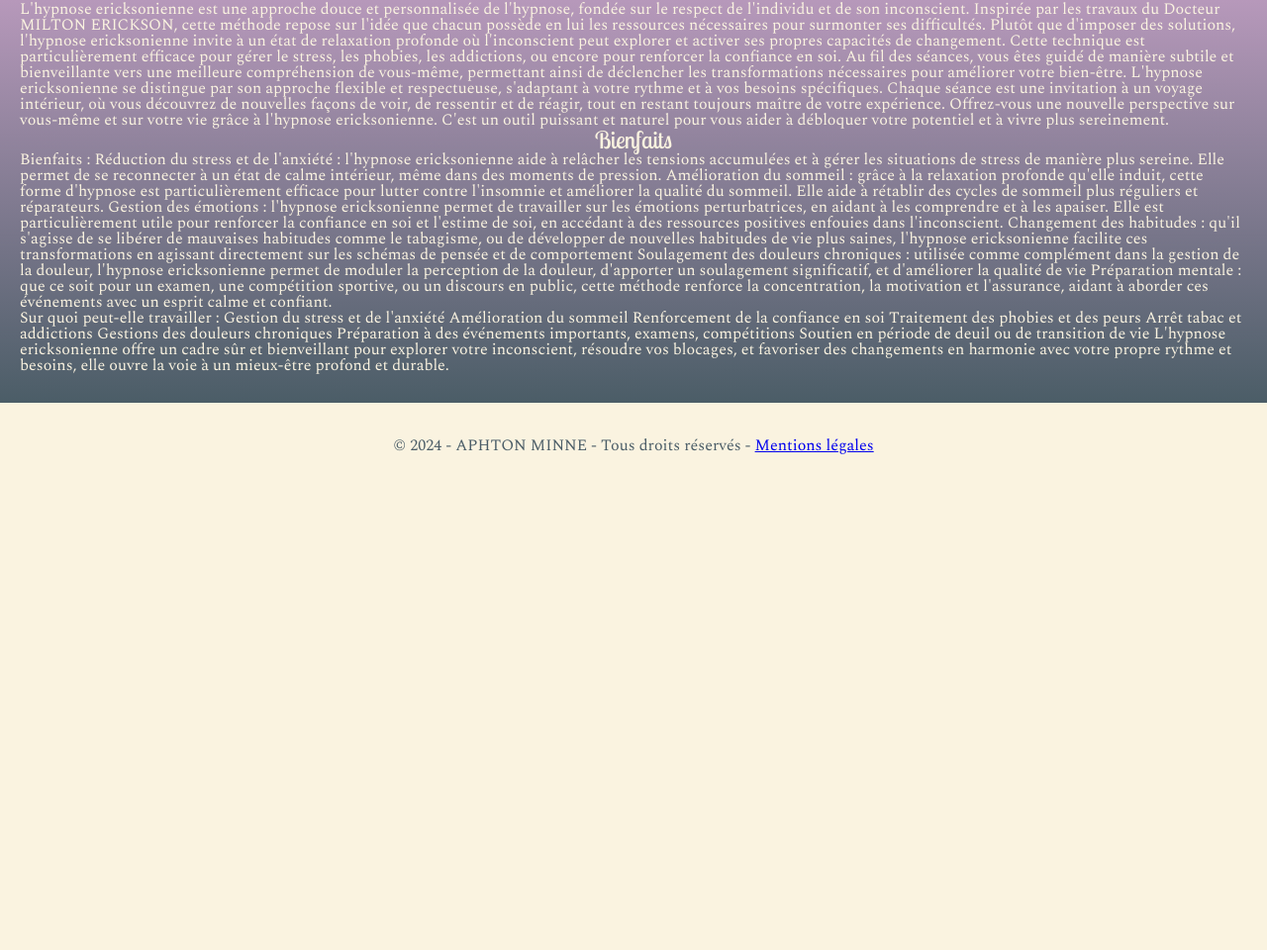
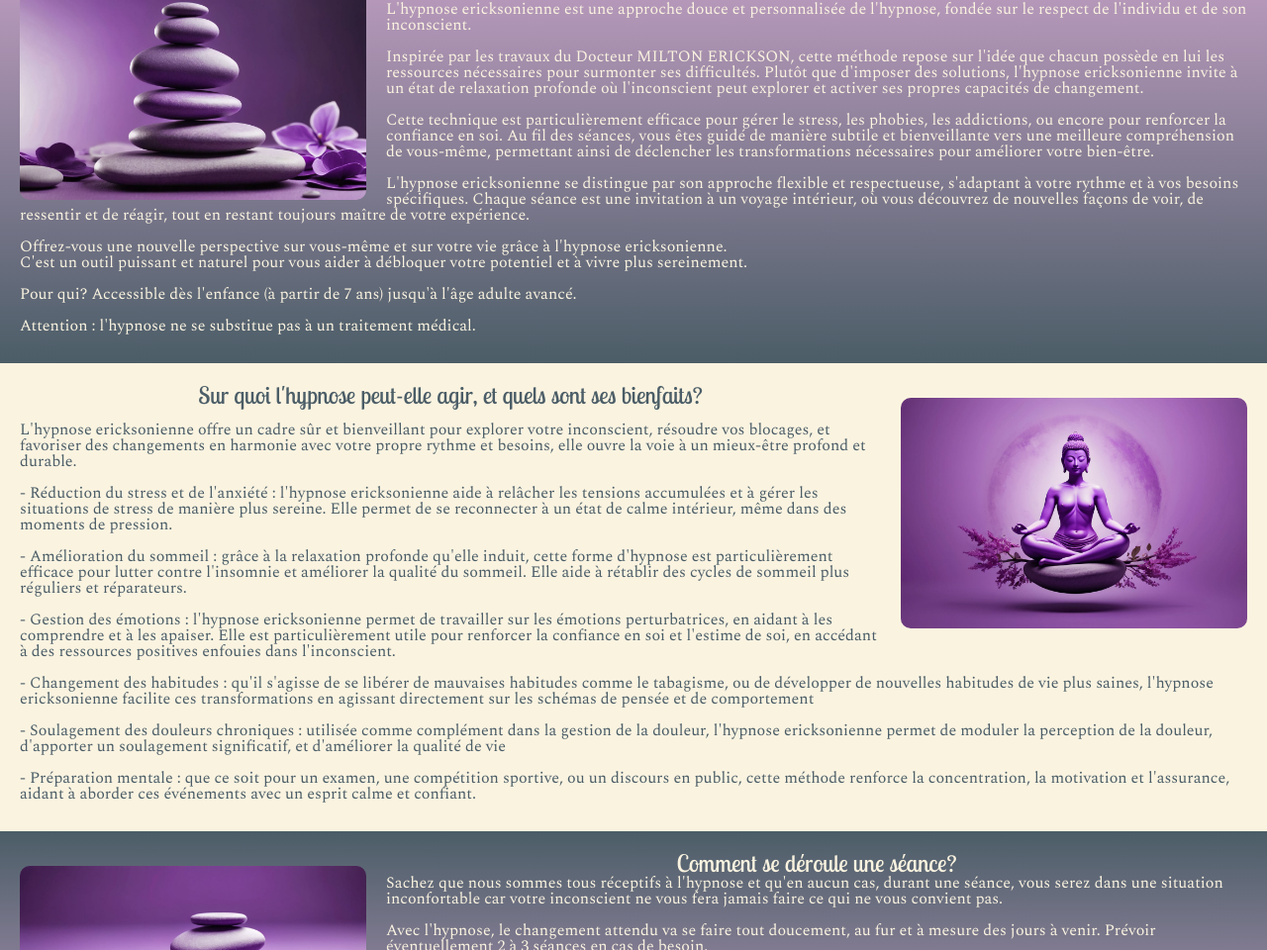
Before and after one commit to Jordan-182/Aphton, a plain HTML site: page hypnose.html in a window 1280 px wide. Shown: the part 151-1111 px from the top of the page at 99% size. Before the commit the page ends 800 px from the top, so only its background shows below. Drawn offline with nearby package versions, Linux system fonts and the light colour scheme.

Commit message:
19082024

```diff
--- a/hypnose.html
+++ b/hypnose.html
@@ -38,35 +38,62 @@
        </nav>
       </header>
     <main class="container">
-        <article class="band-color">
-            <h1 class="title">L'hypnose Ericksonienne</h1>
-            <section class="article-text">
-                L'hypnose ericksonienne est une approche douce et personnalisée de l'hypnose, fondée sur le respect de l'individu et de son inconscient. Inspirée par les travaux du Docteur MILTON ERICKSON, cette méthode repose sur l'idée que chacun possède en lui les ressources nécessaires pour surmonter ses difficultés. Plutôt que d'imposer des solutions, l'hypnose ericksonienne invite à un état de relaxation profonde où l'inconscient peut explorer et activer ses propres capacités de changement.
-                Cette technique est particulièrement efficace pour gérer le stress, les phobies, les addictions, ou encore pour renforcer la confiance en soi. Au fil des séances, vous êtes guidé de manière subtile et bienveillante vers une meilleure compréhension de vous-même, permettant ainsi de déclencher les transformations nécessaires pour améliorer votre bien-être.
-                L'hypnose ericksonienne se distingue par son approche flexible et respectueuse, s'adaptant à votre rythme et à vos besoins spécifiques. Chaque séance est une invitation à un voyage intérieur, où vous découvrez de nouvelles façons de voir, de ressentir et de réagir, tout en restant toujours maître de votre expérience.
-                Offrez-vous une nouvelle perspective sur vous-même et sur votre vie grâce à l'hypnose ericksonienne. C'est un outil puissant et naturel pour vous aider à débloquer votre potentiel et à vivre plus sereinement.
+        <article>
+            <section class="band-color">
+              <div class="illustration-left"><img src="src/img/illustration1.jpeg" alt="illustration"></div>
+              <div class="bloc-text">
+                <h1 class="title">L'hypnose Ericksonienne</h1>
+                <p class="article-text">
+                  L'hypnose ericksonienne est une approche douce et personnalisée de l'hypnose, fondée sur le respect de l'individu et de son inconscient. <br><br>Inspirée par les travaux du Docteur MILTON ERICKSON,
+                  cette méthode repose sur l'idée que chacun possède en lui les ressources nécessaires pour surmonter ses difficultés. Plutôt que d'imposer des solutions, l'hypnose ericksonienne invite à un
+                  état de relaxation profonde où l'inconscient peut explorer et activer ses propres capacités de changement. <br><br>
+                  Cette technique est particulièrement efficace pour gérer le stress, les phobies, les addictions, ou encore pour renforcer la confiance en soi. Au fil des séances, vous êtes guidé de manière
+                  subtile et bienveillante vers une meilleure compréhension de vous-même, permettant ainsi de déclencher les transformations nécessaires pour améliorer votre bien-être. <br><br>
+                  L'hypnose ericksonienne se distingue par son approche flexible et respectueuse, s'adaptant à votre rythme et à vos besoins spécifiques. Chaque séance est une invitation à un voyage intérieur,
+                  où vous découvrez de nouvelles façons de voir, de ressentir et de réagir, tout en restant toujours maître de votre expérience. <br><br>
+                  Offrez-vous une nouvelle perspective sur vous-même et sur votre vie grâce à l'hypnose ericksonienne. <br>C'est un outil puissant et naturel pour vous aider à débloquer votre potentiel et à vivre plus sereinement. <br><br>
+                  Pour qui? Accessible dès l'enfance (à partir de 7 ans) jusqu'à l'âge adulte avancé.
+                </p> <br>
+                <p class="article-text">Attention : l'hypnose ne se substitue pas à un traitement médical.</p>
+              </div>
             </section>
-            <h2 class="subtitle">Bienfaits</h2>
-            <section class="article-text">Bienfaits :
-                Réduction du stress et de l'anxiété : l'hypnose ericksonienne aide à relâcher les tensions accumulées et à gérer les situations de stress de manière plus sereine. Elle permet de se reconnecter à un état de calme intérieur, même dans des moments de pression.
-                Amélioration du sommeil : grâce à la relaxation profonde qu'elle induit, cette forme d'hypnose est particulièrement efficace pour lutter contre l'insomnie et améliorer la qualité du sommeil. Elle aide à rétablir des cycles de sommeil plus réguliers et réparateurs.
-                Gestion des émotions : l'hypnose ericksonienne permet de travailler sur les émotions perturbatrices, en aidant à les comprendre et à les apaiser. Elle est particulièrement utile pour renforcer la confiance en soi et l'estime de soi, en accédant à des ressources positives enfouies dans l'inconscient.
-                Changement des habitudes : qu'il s'agisse de se libérer de mauvaises habitudes comme le tabagisme, ou de développer de nouvelles habitudes de vie plus saines, l'hypnose ericksonienne facilite ces transformations en agissant directement sur les schémas de pensée et de comportement
-                Soulagement des douleurs chroniques : utilisée comme complément dans la gestion de la douleur, l'hypnose ericksonienne permet de moduler la perception de la douleur, d'apporter un soulagement significatif, et d'améliorer la qualité de vie
-                Préparation mentale : que ce soit pour un examen, une compétition sportive, ou un discours en public, cette méthode renforce la concentration, la motivation et l'assurance, aidant à aborder ces événements avec un esprit calme et confiant.
+            <section class="band-white">
+                <div class="illustration-right"><img src="src/img/illustration2.jpeg" alt="illustration"></div>
+                <div class="bloc-text">
+                    <h2 class="subtitle-color">Sur quoi l'hypnose peut-elle agir, et quels sont ses bienfaits?</h2>
+                    <p class="article-text">L'hypnose ericksonienne offre un cadre sûr et bienveillant pour explorer votre inconscient, résoudre vos blocages, et favoriser des changements en harmonie avec votre propre
+                    rythme et besoins, elle ouvre la voie à un mieux-être profond et durable.</p> <br>
+                    <ul>
+                      <li>- <span>Réduction du stress et de l'anxiété</span> : l'hypnose ericksonienne aide à relâcher les tensions accumulées et à gérer les situations de stress de manière plus sereine. Elle permet
+                        de se reconnecter à un état de calme intérieur, même dans des moments de pression.</li> <br>
+                      <li>- <span>Amélioration du sommeil</span> : grâce à la relaxation profonde qu'elle induit, cette forme d'hypnose est particulièrement efficace pour lutter contre l'insomnie et améliorer la qualité
+                        du sommeil. Elle aide à rétablir des cycles de sommeil plus réguliers et réparateurs.</li> <br>
+                      <li>- <span>Gestion des émotions</span>  : l'hypnose ericksonienne permet de travailler sur les émotions perturbatrices, en aidant à les comprendre et à les apaiser. Elle est particulièrement utile
+                        pour renforcer la confiance en soi et l'estime de soi, en accédant à des ressources positives enfouies dans l'inconscient.</li> <br>
+                      <li>- <span>Changement des habitudes</span>  : qu'il s'agisse de se libérer de mauvaises habitudes comme le tabagisme, ou de développer de nouvelles habitudes de vie plus saines, l'hypnose ericksonienne
+                        facilite ces transformations en agissant directement sur les schémas de pensée et de comportement</li> <br>
+                      <li>- <span>Soulagement des douleurs chroniques</span>  : utilisée comme complément dans la gestion de la douleur, l'hypnose ericksonienne permet de moduler la perception de la douleur, d'apporter un
+                        soulagement significatif, et d'améliorer la qualité de vie</li><br>
+                      <li>- <span>Préparation mentale</span>  : que ce soit pour un examen, une compétition sportive, ou un discours en public, cette méthode renforce la concentration, la motivation et l'assurance, aidant
+                        à aborder ces événements avec un esprit calme et confiant.</li>
+                    </ul>
+                </div>
             </section>
-            <section class="article-text">
-                Sur quoi peut-elle travailler :
-Gestion du stress et de l'anxiété
-Amélioration du sommeil
-Renforcement de la confiance en soi
-Traitement des phobies et des peurs
-Arrêt tabac et addictions
-Gestions des douleurs chroniques
-Préparation à des événements importants, examens, compétitions
-Soutien en période de deuil ou de transition de vie
-
-L'hypnose ericksonienne offre un cadre sûr et bienveillant pour explorer votre inconscient, résoudre vos blocages, et favoriser des changements en harmonie avec votre propre rythme et besoins, elle ouvre la voie à un mieux-être profond et durable.
+            <section class="band-color-reverse">
+                <div class="illustration-left"><img src="src/img/illustration3.jpeg" alt="illustration"></div>
+                <div class="bloc-text">
+                    <h2 class="subtitle">Comment se déroule une séance?</h2>
+                    <p class="article-text">Sachez que nous sommes tous réceptifs à l'hypnose et qu'en aucun cas, durant une séance, vous serez dans une situation inconfortable car votre inconscient ne vous fera jamais faire ce qui
+                        ne vous convient pas. <br><br>Avec l'hypnose, le changement attendu va se faire tout doucement, au fur et à mesure des jours à venir. Prévoir éventuellement 2 à 3 séances en cas de besoin. </p>
+                    <p class="article-text">Une séance se déroule en 3 temps :</p>
+                    <ul class="article-text">
+                       <li>- temps d'échange où nous allons approfondir votre demande et votre objectif</li>
+                       <li>- temps de pratique où je vais vous accompagner dans un état de conscience modifiée (état d'hypnose) afin d'accéder à votre inconscient. L'inconscient est une partie de nous qui est enfouie et où se trouve
+                        toutes nos ressources. De là, je vais travailler directement avec votre inconscient afin qu'il trouve la solution en vous par rapport à votre demande</li>
+                       <li>temps de retour à soi où nous allons très peu discuter de la séance de pratique afin de ne pas "détricoter" ce qui a été fait</li>
+                   </ul>
+                   <p class="article-text">Tarif : 60 euros la séance / celle-ci dure en général 1 heure / certaines mutuelles peuvent rembourser des séances d'hypnothérapie, n'hésitez pas à vous rapprocher de la vôtre </p>
+                </div>
             </section>
         </article>
     </main>
--- a/style.css
+++ b/style.css
@@ -144,6 +144,24 @@ nav{
     color: var(--secondary-color);
 }
 
+.illustration-right img{
+    width: 350px;
+    height: auto;
+    float: right;
+    border-radius: 10px;
+    margin-left: 20px;
+    margin-top: 15px;
+}
+
+.illustration-left img{
+    width: 350px;
+    height: auto;
+    float: left;
+    border-radius: 10px;
+    margin-right: 20px;
+    margin-top: 15px;
+}
+
 /* FIN DE LA STRUCTURE */
 
 /* CETTE PARTIE CONCERNE LA MISE EN FORME DES TEXTES GENERIQUES ET DES BOUTONS */
@@ -161,6 +179,14 @@ nav{
     color: var(--secondary-color);
     font-family: var(--secondary-font);
     text-align: center;
+}
+
+.subtitle-color{
+    font-size: 1.5rem;
+    color: var(--third-color);
+    font-family: var(--secondary-font);
+    text-align: center;
+    margin-bottom: 15px;
 }
 
 .center{
@@ -634,7 +660,12 @@ iframe{
     .services{
         display: flex;
         flex-direction: column;
-        gap: 0;
+    }
+
+    .services-list{
+        display: flex;
+        flex-direction: column;
+        gap: 20px;
     }
 
     .contact-container{
@@ -684,4 +715,14 @@ iframe{
     .infos{
         margin-top: 0;
     }
+
+    .illustration-right img{
+        float: none;
+        margin: 0 auto;
+    }
+
+    .illustration-left img{
+        float: none;
+        margin: 0 auto;
+    }
 }
```
Also changed, not shown: src/img/illustration1.jpeg (added), src/img/illustration2.jpeg (added), src/img/illustration3.jpeg (added).
